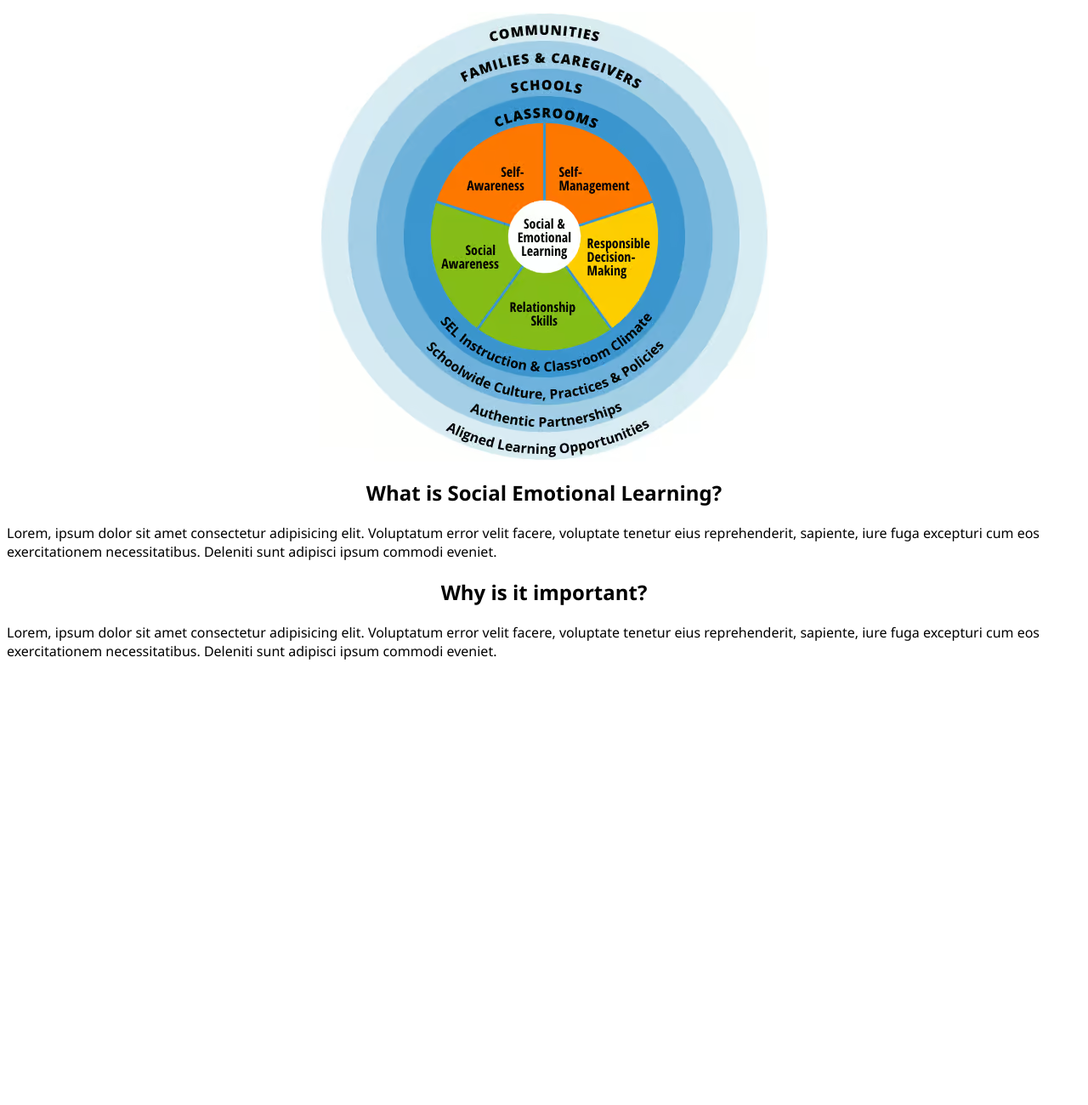
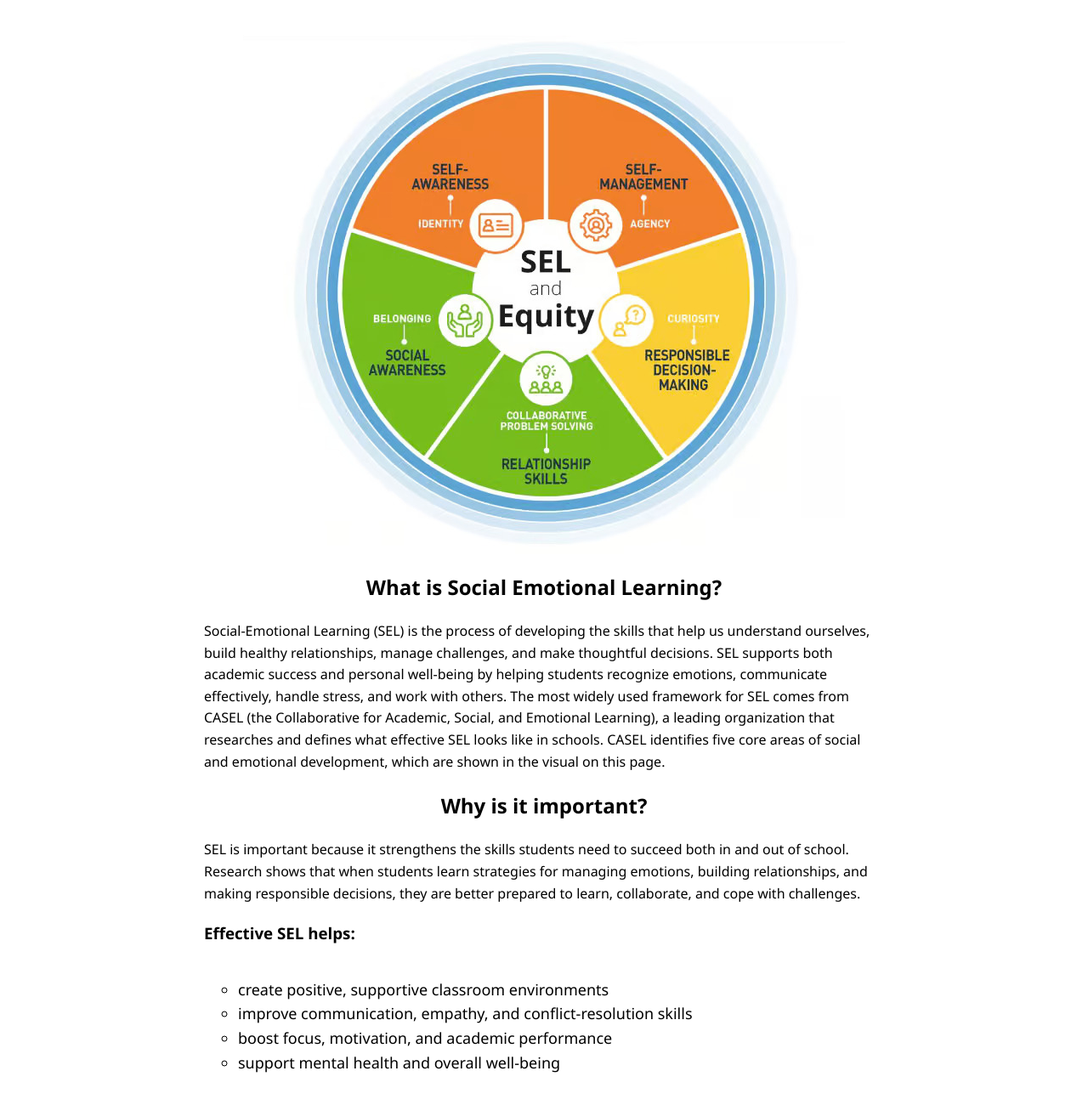
Before and after one commit to olb2021-design/fall25-olivia-brown, a plain HTML site: page Pages/About.html in a window 1280 px wide. Shown: the part 140-1440 px from the top of the page at 85% size. Before the commit the page ends 933 px from the top, so only its background shows below. Drawn offline with Linux system fonts and the light colour scheme.

Commit message:
Cleaning up code, formatting about page

```diff
--- a/Pages/About.html
+++ b/Pages/About.html
@@ -14,14 +14,20 @@
             <li class="Community"><a href="Community.html">Community</a></li>
         </ul>
     </nav>
-
-    <main>
-        <h1>About Social Emotional Learning</h1>
-        <img id="CASEL" src="/assets/casel-wheel.png.avif" alt="CASEL">
+    <h1>About Social Emotional Learning</h1>
+    <main class="about-content">
+        <img id="CASEL" src="/assets/CASEL1.png" alt="CASEL">
         <h2>What is Social Emotional Learning?</h2>
-        <p>Lorem, ipsum dolor sit amet consectetur adipisicing elit. Voluptatum error velit facere, voluptate tenetur eius reprehenderit, sapiente, iure fuga excepturi cum eos exercitationem necessitatibus. Deleniti sunt adipisci ipsum commodi eveniet.</p>
+        <p>Social-Emotional Learning (SEL) is the process of developing the skills that help us understand ourselves, build healthy relationships, manage challenges, and make thoughtful decisions. SEL supports both academic success and personal well-being by helping students recognize emotions, communicate effectively, handle stress, and work with others. The most widely used framework for SEL comes from CASEL (the Collaborative for Academic, Social, and Emotional Learning), a leading organization that researches and defines what effective SEL looks like in schools. CASEL identifies five core areas of social and emotional development, which are shown in the visual on this page.</p>
         <h2>Why is it important?</h2>
-        <p>Lorem, ipsum dolor sit amet consectetur adipisicing elit. Voluptatum error velit facere, voluptate tenetur eius reprehenderit, sapiente, iure fuga excepturi cum eos exercitationem necessitatibus. Deleniti sunt adipisci ipsum commodi eveniet.</p>
+        <p>SEL is important because it strengthens the skills students need to succeed both in and out of school. Research shows that when students learn strategies for managing emotions, building relationships, and making responsible decisions, they are better prepared to learn, collaborate, and cope with challenges.</p>
+        <h3>Effective SEL helps:</h3>
+        <ul>
+            <li>create positive, supportive classroom environments</li>
+            <li>improve communication, empathy, and conflict-resolution skills</li>
+            <li>boost focus, motivation, and academic performance</li>
+            <li>support mental health and overall well-being</li>
+        </ul>
     </main>
 </body>
 
--- a/styles.css
+++ b/styles.css
@@ -1,28 +1,24 @@
+/* for EVERYTHING */
+body {
+  font-family: "Segoe UI", 'Segoe UI', Tahoma, Geneva, Verdana, sans-serif;
+}
+
+/* Headers */
 h1 {
     text-align: center;
     background-color: #e87f7f;
     color: white;
-    font-family: "Segoe UI", 'Segoe UI', Tahoma, Geneva, Verdana, sans-serif;
 }
 
 h2 {
     text-align: center;
-    font-family: "Segoe UI", 'Segoe UI', Tahoma, Geneva, Verdana, sans-serif;
 }
 
-body {
-  font-family: "Segoe UI", 'Segoe UI', Tahoma, Geneva, Verdana, sans-serif;
-}
-
-
+/* Top navigation menu styling  */
 ul {
     font-size: 18px;
     list-style-type: none;
     display: inline-block;
-}
-
-img {
-  align-items: center;
 }
 
 nav {
@@ -31,7 +27,6 @@ nav {
   background-color: #F5F7FA;
   height: 60px;
   padding: 0 20px;
-  font-family: "Segoe UI", 'Segoe UI', Tahoma, Geneva, Verdana, sans-serif;
 }
 
 nav ul {
@@ -43,20 +38,31 @@ nav ul {
   width: 100%;
 }
 
-nav ul li {
-  display: inline-block;
+/* Navigation Animation */
+nav ul li a:hover {
+  background-color: #e87f7f;
 }
 
-nav ul li a:hover {
-  background-color: #e87f7f;
-  transform: translateY(-2px);
+/*About page info */
+main ul {
+  list-style: circle;
 }
 
-nav ul li a.active {
-  background-color: #4FB0AE;
-  color: #fff;
+#CASEL {
+  display: block;
+  margin: 0 auto;
 }
 
+.about-content {
+  max-width: 800px;
+  margin: 0 auto;
+  padding: 20px;
+  line-height: 1.6;
+}
+
+
+
+/*Home page info*/
 #featuredImage {
   display: block;
   margin: 0 auto;
@@ -66,43 +72,7 @@ figcaption {
   text-align: center;
 }
 
-.slides {
-  display: flex;
-}
-
-.slides img {
-  width: 25%;
-  height: 300px;
-  object-fit: cover;
-}
-
-#CASEL {
-  display: block;
-  margin: 0 auto;
-}
-
-#Lessons-Cards {
-  display: flex;
-  flex-wrap: wrap;
-  gap: 16px;
-  justify-content: center;
-}
-
-.card {
-  width: 250px;
-  border: 1px solid #ccc;
-  border-radius: 10px;
-  text-align: center;
-  padding: 16px;
-  box-shadow: 2px 2px 6 px rgba(0,0,0,0.1);
-}
-
-.card img {
-  width: 100%;
-  border-radius: 8px;
-  margin-bottom: 10px;
-}
-
+/*Home page animation*/
 .Deck {
   display: flex;
   flex-wrap: wrap;
@@ -163,3 +133,27 @@ figcaption {
   transform: rotateY(180deg);
   z-index: 1;
 }
+
+
+/*Activity Page Cards  */
+#Lessons-Cards {
+  display: flex;
+  flex-wrap: wrap;
+  gap: 16px;
+  justify-content: center;
+}
+
+.card {
+  width: 250px;
+  border: 1px solid #ccc;
+  border-radius: 10px;
+  text-align: center;
+  padding: 16px;
+  box-shadow: 2px 2px 6 px rgba(0,0,0,0.1);
+}
+
+.card img {
+  width: 100%;
+  border-radius: 8px;
+  margin-bottom: 10px;
+}
```
Also changed, not shown: index.html (+1 -1 lines), assets/CASEL1.png (added), 2 other files.
